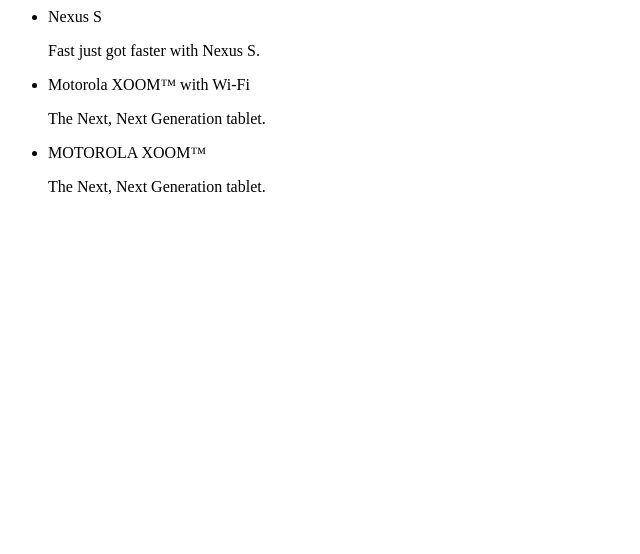
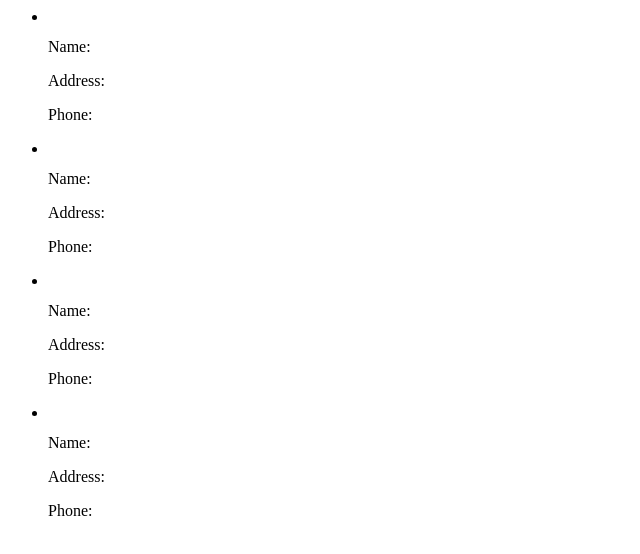
Before and after one commit to trixpama/iat381-lab2, a plain HTML site: page dist/challenge.html in a window 1280 px wide. Shown: the whole page, without its empty margins (0-640 px from the left). Drawn offline with Linux system fonts and the light colour scheme.

Commit message:
many changes

```diff
--- a/dist/challenge.html
+++ b/dist/challenge.html
@@ -1,16 +1,20 @@
-<html ng-app="phonecatApp">
+<html ng-app="ClientList">
 <head>
   <script src="bower_components/angular/angular.js"></script>
   <script src="scripts/controllers.js"></script>
 </head>
-<body ng-controller="PhoneListCtrl">
+<body ng-controller="ClientListctrl">
+<div class="contents">
 
-  <ul>
-    <li ng-repeat="phone in phones">
-      <span>{{phone.name}}</span>
-      <p>{{phone.snippet}}</p>
+<ul>
+    <li ng-repeat="items in clients">
+     	<p><img src="images/{{clients.nickname}}_photo.jpg" alt ="{{clients.name}}"/></p>
+		<p>Name: {{clients.name}}</p>
+		<p>Address: {{clients.address}}</p>
+		<p>Phone: {{clients.phone}}</p>
     </li>
-  </ul>
+</ul>
+</div>
 
 </body>
 </html>
--- a/dist/scripts/controllers.js
+++ b/dist/scripts/controllers.js
@@ -1,12 +1,26 @@
-var phonecatApp = angular.module('phonecatApp', []);
+var ClientList = angular.module('ClientList', []);
 
-phonecatApp.controller('PhoneListCtrl', function ($scope) {
-  $scope.phones = [
-    {'name': 'Nexus S',
-     'snippet': 'Fast just got faster with Nexus S.'},
-    {'name': 'Motorola XOOM™ with Wi-Fi',
-     'snippet': 'The Next, Next Generation tablet.'},
-    {'name': 'MOTOROLA XOOM™',
-     'snippet': 'The Next, Next Generation tablet.'}
+ClientList.controller('ClientListctrl', function ($scope) {
+  $scope.clients = [
+    {'name': 'Eugene Cunningham',
+     'nickname': 'Eugene',
+     'address': '7963 W Lone Mountain Road',
+ 	 'phone': '(636) 927-1964'},
+
+ 	{'name': 'Alberto Fleming',
+     'nickname': 'Bert',
+     'address': '7083 Watika Street',
+ 	 'phone': '(591) 277-5042'},
+
+	{'name': 'Wanda Harris',
+     'nickname': 'Wanda',
+     'address': '4205 Crescent Canyon Street',
+ 	 'phone': '(647) 684-7504'},
+
+ 	 {'name': 'Darlene Steward',
+     'nickname': 'Dar',
+     'address': '6902 Parker Road',
+ 	 'phone': '(591) 358-4454'}
+
   ];
 });
```
Also changed, not shown: dist/images/Bert_photo.jpg (added), dist/images/Dar_photo.jpg (added), dist/images/Eugene_photo.jpg (added), dist/images/Wanda_photo.jpg (added).
